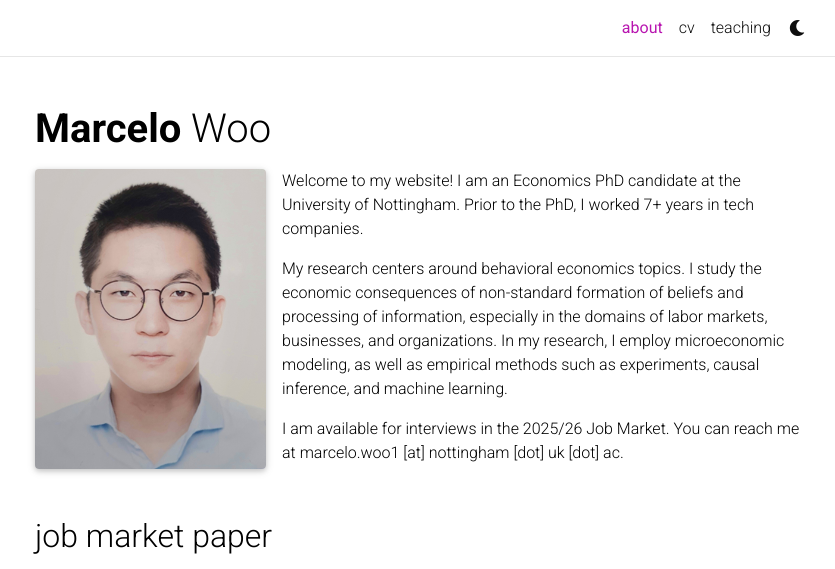
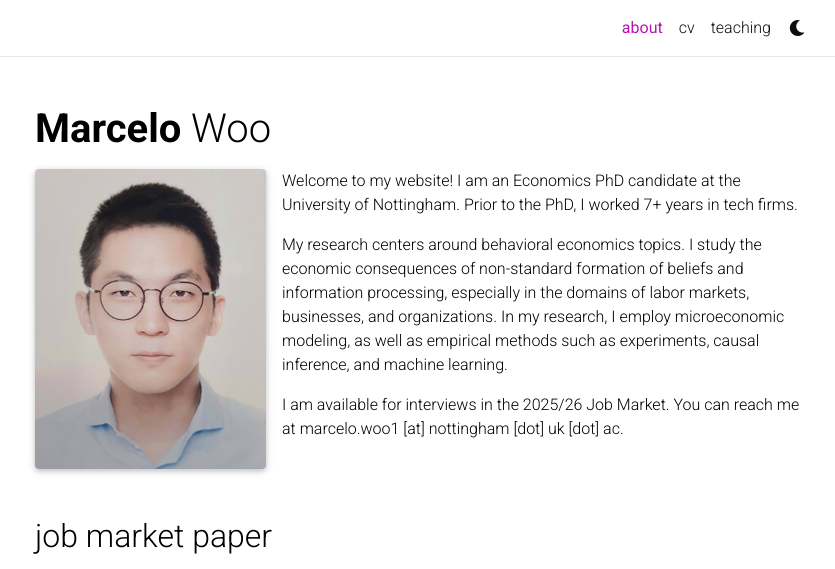
Before and after one commit to marcelowoo/marcelowoo.github.io, a Jekyll site: the page built from _pages/about.md, in a window 1280 px wide and 1114 px high, cut to the strip 0-569 px from the top of the window. Shown: the whole strip, without its empty margins (220-1055 px from the left). Built offline with Jekyll 4.4.1, drawn with Linux system fonts in a browser that asks for light colours; comment, search, counter and statistics services are not loaded; a style sheet for code colours, icons or effects is not loaded.

Commit message:
Update about.md

```diff
--- a/_pages/about.md
+++ b/_pages/about.md
@@ -15,9 +15,9 @@
 social: false  # includes social icons at the bottom of the page
 ---
 
-Welcome to my website! I am an Economics PhD candidate at the University of Nottingham. Prior to the PhD, I worked 7+ years in tech companies.
+Welcome to my website! I am an Economics PhD candidate at the University of Nottingham. Prior to the PhD, I worked 7+ years in tech firms.
 
-My research centers around behavioral economics topics. I study the economic consequences of non-standard formation of beliefs and processing of information, especially in the domains of labor markets, businesses, and organizations. In my research, I employ microeconomic modeling, as well as empirical methods such as experiments, causal inference, and machine learning.
+My research centers around behavioral economics topics. I study the economic consequences of non-standard formation of beliefs and information processing, especially in the domains of labor markets, businesses, and organizations. In my research, I employ microeconomic modeling, as well as empirical methods such as experiments, causal inference, and machine learning.
 
 <!-- My research interests center around the economic consequences of non-standard belief formation and information processing, in labor markets and organizations, using a combination of theoretical modelling and causal inference. -->
 
```
